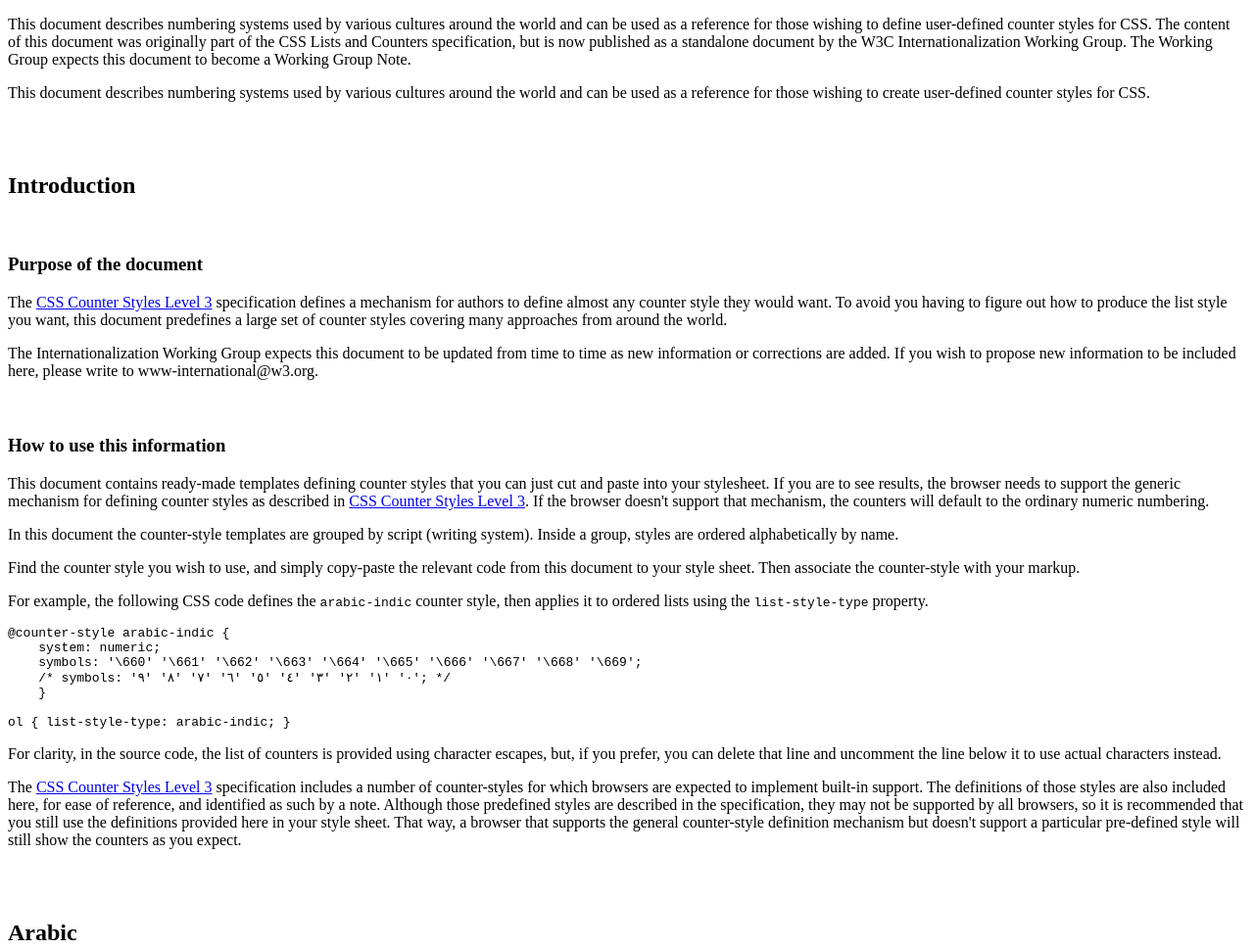
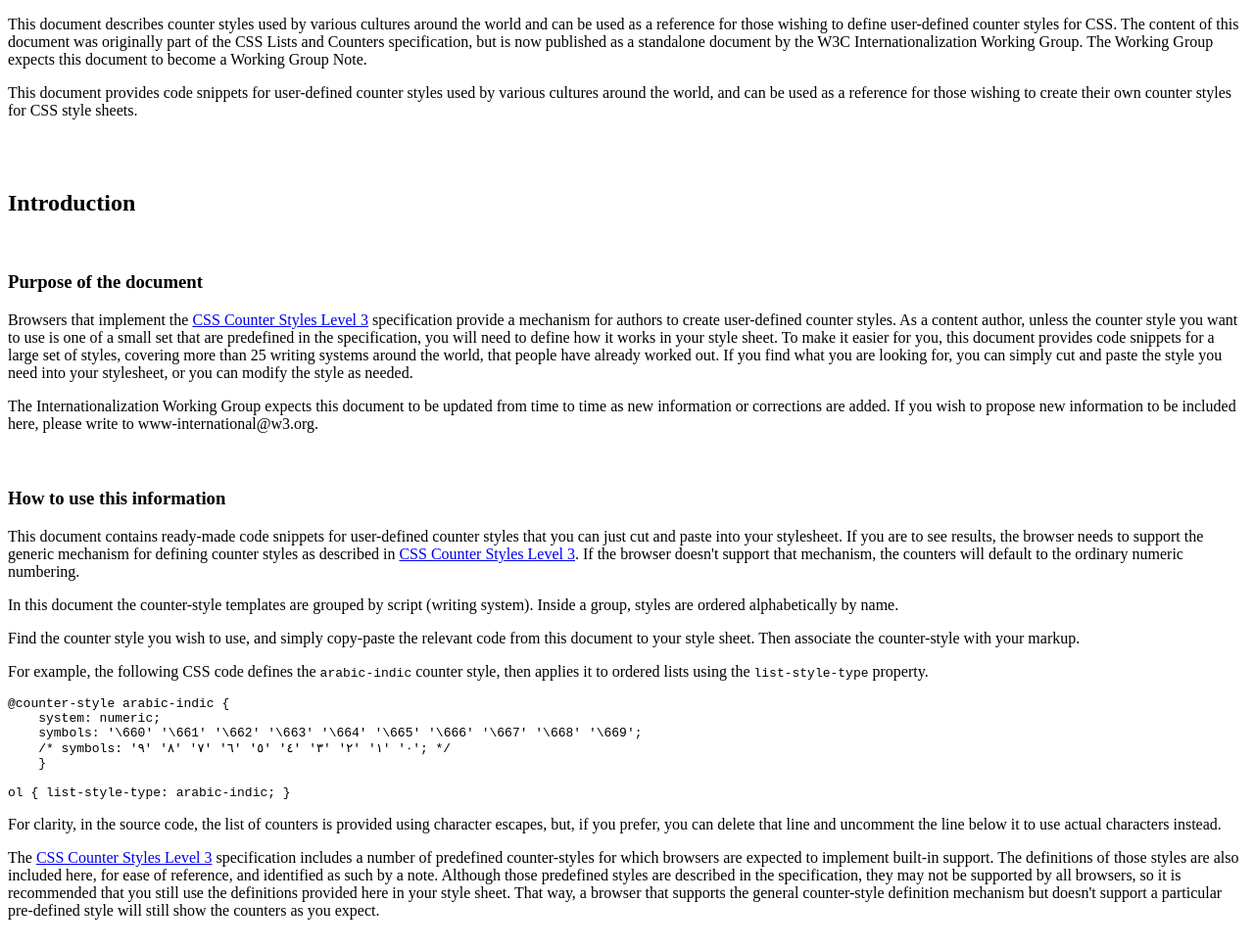
Before and after one commit to w3c/predefined-counter-styles, a plain HTML site: page index.html in a window 1280 px wide. Shown: the top 969 px of the page at 98% size. Drawn offline with Linux system fonts and the light colour scheme.

Commit message:
introduction made clearer wrt user-defined vs. predefined

```diff
--- a/index.html
+++ b/index.html
@@ -84,8 +84,8 @@
     </script>
   </head>
   <body>
-  <p id="sotd">This document describes numbering systems used by various cultures around the world and can be used as a reference for those wishing to define user-defined counter styles for CSS. The content of this document was originally part of the CSS Lists and Counters specification, but is now published as a standalone document by the W3C Internationalization Working Group.  The Working Group expects this document to become a Working Group Note.</p>
-    <section id='abstract'>This document describes numbering systems used by various cultures around the world and can be used as a reference for those wishing to create user-defined counter styles for CSS.
+  <p id="sotd">This document describes counter styles used by various cultures around the world and can be used as a reference for those wishing to define user-defined counter styles for CSS. The content of this document was originally part of the CSS Lists and Counters specification, but is now published as a standalone document by the W3C Internationalization Working Group.  The Working Group expects this document to become a Working Group Note.</p>
+    <section id='abstract'>This document provides code snippets for user-defined counter styles used by various cultures around the world, and can be used as a reference for those wishing to create their own counter styles for CSS style sheets.
   </section>
 
 <section id="intro">
@@ -93,13 +93,13 @@
 
 <section id="purpose">
 <h3>Purpose of the document</h3>
-<p>	The <a href="http://www.w3.org/TR/css-counter-styles-3/">CSS Counter Styles Level 3</a> specification defines a mechanism for authors to define almost any counter style they would want.  To avoid you having to figure out how to produce the list style you want, this document predefines a large set of counter styles covering many  approaches from around the world.</p>
+<p>	Browsers that implement the <a href="http://www.w3.org/TR/css-counter-styles-3/">CSS Counter Styles Level 3</a> specification provide a mechanism for authors to create user-defined counter styles.  As a content author, unless the counter style you want to use is one of a small set that are predefined in the specification, you will need to define how it works in your style sheet. To make it easier for you, this document provides code snippets for a large set of  styles, covering more than 25 writing systems around the world, that people have already worked out. If you find what you are looking for, you can simply cut and paste the style you need into your stylesheet, or you can modify the style as needed.</p>
 <p>The Internationalization Working Group expects this document to be updated from time to time as new information or corrections are added. If you wish to propose new information to be included here, please write to www-international@w3.org.
 </section>
 
 <section id="howto">
 <h3>How to use this information</h3>
-<p>This document contains ready-made templates  defining counter styles that you can just cut and paste into your stylesheet. If you are to see results, the browser needs to support the generic  mechanism for defining counter styles as described in <a href="http://www.w3.org/TR/css-counter-styles-3/">CSS Counter Styles Level 3</a>. If the browser doesn't support that mechanism, the counters will default to the ordinary numeric numbering.</p>
+<p>This document contains ready-made code snippets for user-defined counter styles that you can just cut and paste into your stylesheet. If you are to see results, the browser needs to support the generic  mechanism for defining counter styles as described in <a href="http://www.w3.org/TR/css-counter-styles-3/">CSS Counter Styles Level 3</a>. If the browser doesn't support that mechanism, the counters will default to the ordinary numeric numbering.</p>
 <p>In this document the counter-style templates are grouped by script (writing system). Inside a group, styles are ordered alphabetically by name.</p>
 <p>Find the counter style you wish to use, and simply copy-paste the relevant code from this document to your style sheet. Then associate the counter-style with your markup.</p>
 <p>For example,  the following CSS code defines the <code class="kw" translate="no">arabic-indic</code> counter style, then applies it to ordered lists using the <code class="kw" translate="no">list-style-type</code> property.</p>
@@ -116,7 +116,7 @@ ol { list-style-type: arabic-indic; }</pre>
 </div>
 
 <p>For clarity, in the source code, the list of counters is provided using character escapes, but, if you prefer, you can delete that line and uncomment the line below it to use actual characters instead.
-<p>The <a href="http://www.w3.org/TR/css-counter-styles-3/">CSS Counter Styles Level 3</a> specification includes a number of  counter-styles for which browsers are expected to implement built-in support. The definitions of those styles are also included here, for ease of reference, and identified as such by a note. Although those predefined styles are described in the specification, they may not be supported by all browsers, so it is recommended that you still use the definitions provided here in your style sheet. That way, a browser that supports the general counter-style definition mechanism but doesn't support a particular pre-defined style will still show the counters as you expect.</section>
+<p>The <a href="http://www.w3.org/TR/css-counter-styles-3/">CSS Counter Styles Level 3</a> specification includes a number of predefined counter-styles for which browsers are expected to implement built-in support. The definitions of those styles are also included here, for ease of reference, and identified as such by a note. Although those predefined styles are described in the specification, they may not be supported by all browsers, so it is recommended that you still use the definitions provided here in your style sheet. That way, a browser that supports the general counter-style definition mechanism but doesn't support a particular pre-defined style will still show the counters as you expect.</section>
 </section>
 
 
```
